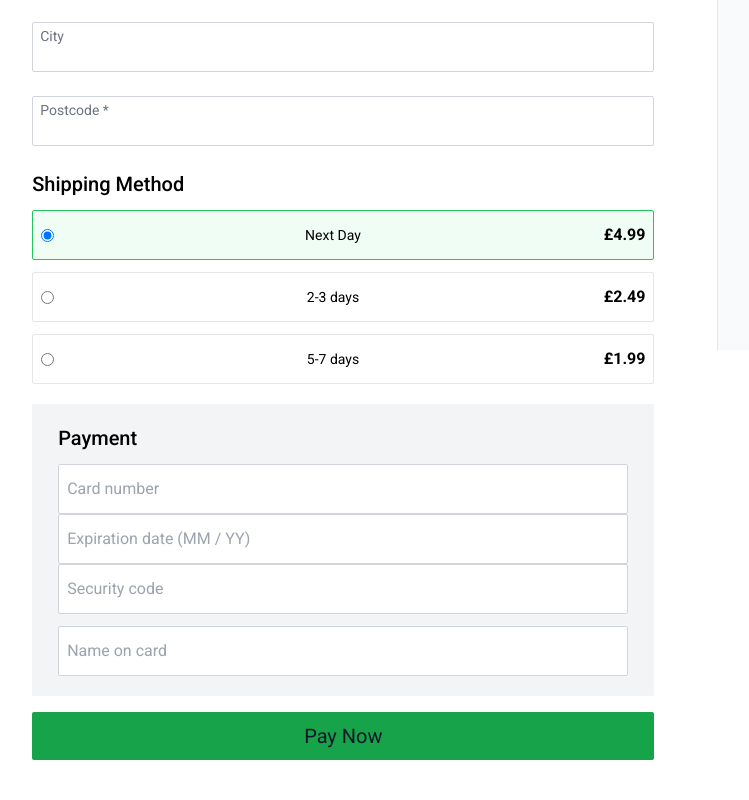
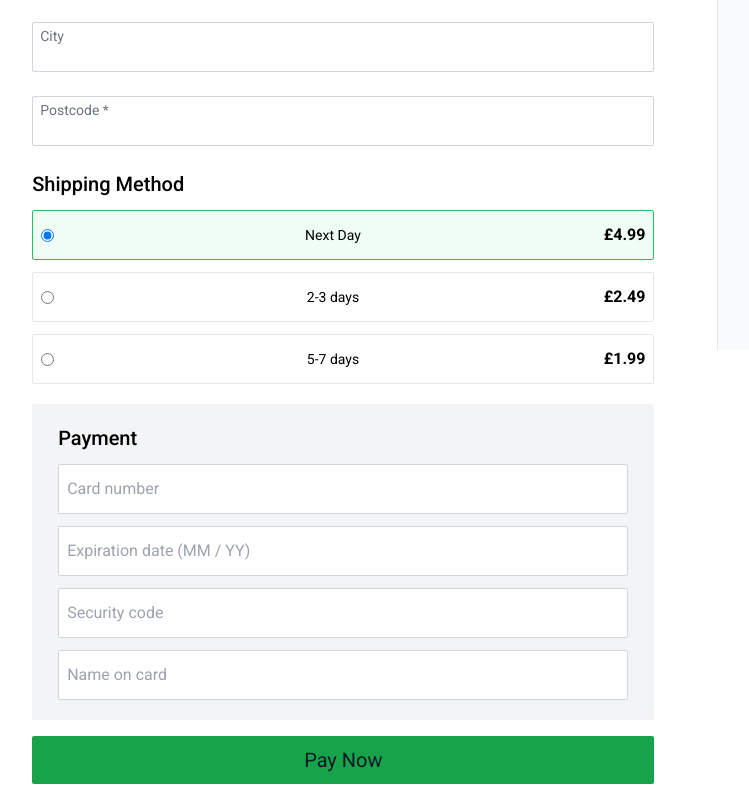
Before and after one commit to nadrojb/ecom-store-react-typescript, a React (Vite) app: page /checkout in a window 1280 px wide. Shown: the part 450-1250 px from the top of the page, without its empty margins (30-779 px from the left). Before the commit the page ends 1226 px from the top, so only its background shows below. Built offline with nearby package versions, Linux system fonts and the light colour scheme.

Commit message:
renames states to make more sense and match throughout the app

```diff
--- a/src/Pages/Checkout/index.tsx
+++ b/src/Pages/Checkout/index.tsx
@@ -7,12 +7,11 @@ function Checkout() {
   const { cartItems, subTotal } = useCart();
   const [shippingPrice, setShippingPrice] = useState(0);
   const [shippingOption, setShippingOption] = useState("option1");
-  const [invalidEmail, setInvalidEmail] = useState("");
-  const [emailVerificationStatus, setEmailVerificationStatus] = useState(false);
-  const [cardNumberStatus, setCardNumberStatus] = useState(false);
-  const [cardNumberError, setCardNumberError] = useState("");
+  const [email, setEmail] = useState("");
   const [cardExpiry, setCardExpiry] = useState("");
   const [securityCode, setSecurityCode] = useState("");
+  const [cardNumber, setCardNumber] = useState("");
+
 
   const totalPrice = subTotal + shippingPrice;
 
@@ -66,21 +65,17 @@ function Checkout() {
         /^(([^<>()[\]\\.,;:\s@\"]+(\.[^<>()[\]\\.,;:\s@\"]+)*)|(\".+\"))@((\[[0-9]{1,3}\.[0-9]{1,3}\.[0-9]{1,3}\.[0-9]{1,3}\])|(([a-zA-Z\-0-9]+\.)+[a-zA-Z]{2,}))$/
       )
     ) {
-      setInvalidEmail("border-red-500 bg-red-50");
-      setEmailVerificationStatus(false);
+      setEmail("border-red-500 bg-red-50");
     } else {
-      setInvalidEmail("border-green-500 bg-green-50");
-      setEmailVerificationStatus(true);
+      setEmail("border-green-500 bg-green-50");
     }
   }
 
   function validateCardNumber(cardNumber: string) {
     if (cardNumber && !cardNumber.match(/^\d{4}(\s?\d{4}){3}$/)) {
-      setCardNumberStatus(false);
-      setCardNumberError("error");
+      setCardNumber("error");
     } else {
-      setCardNumberStatus(true);
-      setCardNumberError("");
+      setCardNumber("");
     }
     return;
   }
@@ -100,7 +95,7 @@ function Checkout() {
               <input
                 onChange={handleEmailChange}
                 required
-                className={`w-full border border-gray-300  pt-5 pb-1 px-2 mt-3 rounded-sm ${invalidEmail}`}
+                className={`w-full border border-gray-300  pt-5 pb-1 px-2 mt-3 rounded-sm ${email}`}
                 type="text"
               />
               <label
@@ -251,7 +246,7 @@ function Checkout() {
                     placeholder="Card number"
                     type="text"
                     className={` ${
-                      cardNumberError === "error"
+                      cardNumber === "error"
                         ? "w-full py-3 border border-red-500 bg-red-50 rounded-sm px-2"
                         : "w-full py-3 border border-gray-300 rounded-sm px-2 "
                     }`}
@@ -267,8 +262,8 @@ function Checkout() {
                       type="text"
                       className={` ${
                         cardExpiry === "error"
-                          ? "w-full py-3 border border-red-500 bg-red-50 rounded-sm px-2"
-                          : "w-full py-3 border border-gray-300 rounded-sm px-2 "
+                          ? "w-full py-3 border mt-3 border-red-500 bg-red-50 rounded-sm px-2"
+                          : "w-full py-3 border mt-3 border-gray-300 rounded-sm px-2 "
                       }`}
                     />
                     <label className="hidden" htmlFor="">
@@ -281,8 +276,8 @@ function Checkout() {
                       type="number"
                       className={` ${
                         securityCode === "error"
-                          ? "w-full py-3 border border-red-500 bg-red-50 rounded-sm px-2"
-                          : "w-full py-3 border border-gray-300 rounded-sm px-2 "
+                          ? "w-full py-3 border mt-3 border-red-500 bg-red-50 rounded-sm px-2"
+                          : "w-full py-3 border mt-3 border-gray-300 rounded-sm px-2 "
                       }`}
                     />
                   </div>
```
